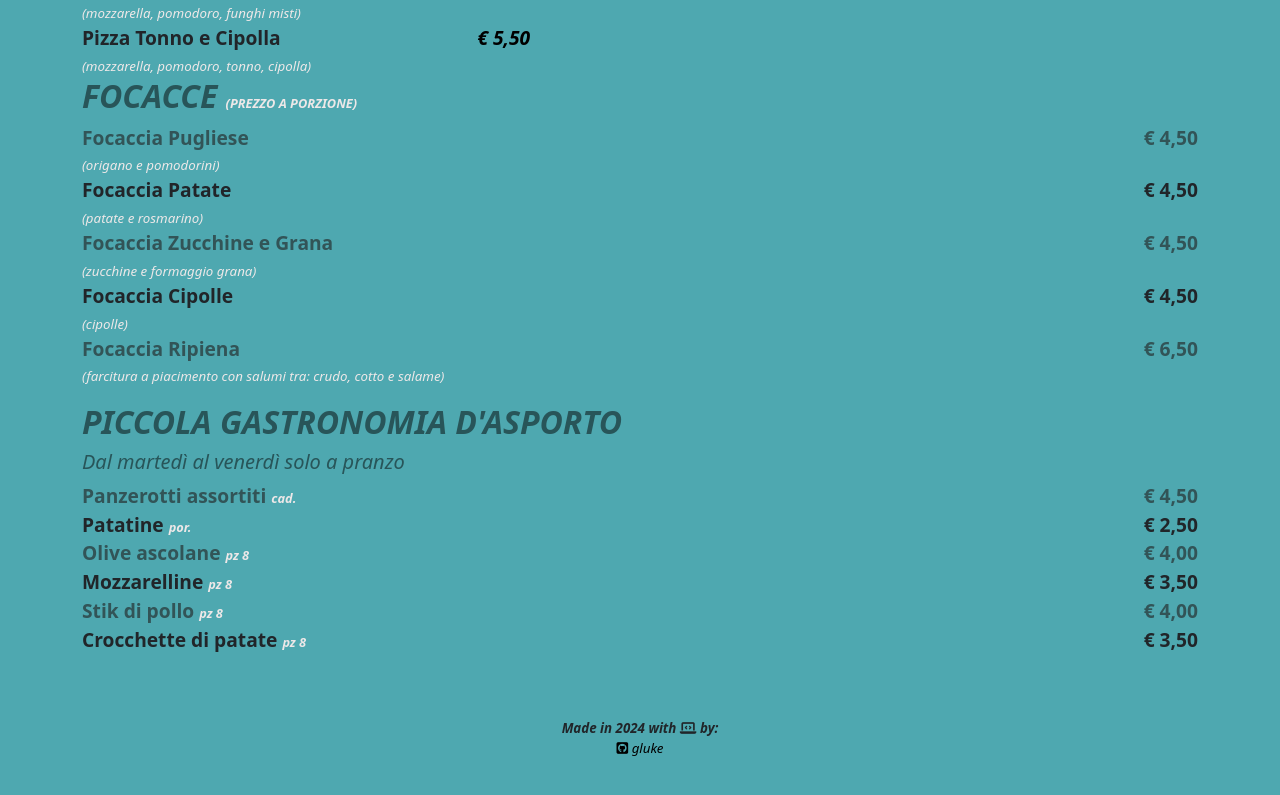
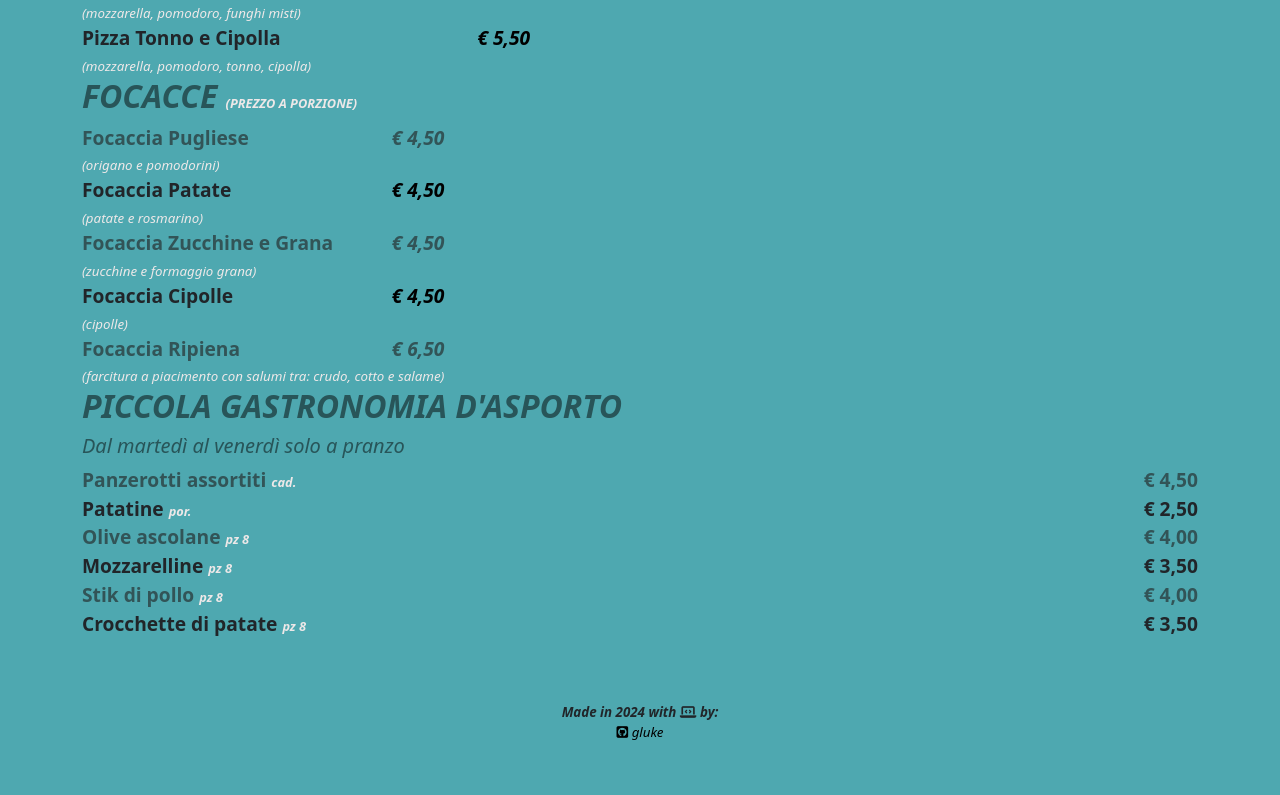
Before and after one commit to gluke0/isso-pizza-menu, a Vue app: page / in a window 1280 px wide. Shown: the part 1576-2371 px from the top of the page. Built offline with nearby package versions, Linux system fonts and the light colour scheme.

Commit message:
details added to focaccia

```diff
--- a/src/assets/components/views/mfocaccia.vue
+++ b/src/assets/components/views/mfocaccia.vue
@@ -18,31 +18,30 @@ export default {
       <h3 class="text-uppercase">focacce <span class="detmain">(prezzo a porzione)</span></h3>
       <div class="d-flex justify-content-between">
         <div>
-          <ul class="ps-0">
-            <li class="oddy">Focaccia Pugliese</li>
+            <div class="d-flex justify-content-between">
+              <li class="oddy">Focaccia Pugliese</li> <span class="oddy">€ 4,50</span>
+            </div>
             <span>(origano e pomodorini)</span>
-            <li>Focaccia Patate</li>
+
+            <div class="d-flex justify-content-between">
+              <li>Focaccia Patate</li> <span class="even">€ 4,50</span>
+            </div>
             <span>(patate e rosmarino)</span>
-            <li class="oddy">Focaccia Zucchine e Grana</li>
+
+            <div class="d-flex justify-content-between">
+              <li class="oddy">Focaccia Zucchine e Grana</li> <span class="oddy">€ 4,50</span>
+            </div>
             <span>(zucchine e formaggio grana)</span>
-            <li>Focaccia Cipolle</li>
+
+            <div class="d-flex justify-content-between">
+              <li>Focaccia Cipolle</li> <span class="even">€ 4,50</span>
+            </div>
             <span>(cipolle)</span>
-            <li class="oddy">Focaccia Ripiena</li>
+
+            <div class="d-flex justify-content-between">
+              <li class="oddy">Focaccia Ripiena</li> <span class="oddy">€ 6,50</span>
+            </div>
             <span>(farcitura a piacimento con salumi tra: crudo, cotto e salame)</span>
-          </ul>
-        </div>
-        <div>
-          <ul class="">
-            <li class="oddy">€ 4,50</li>
-            <br>
-            <li>€ 4,50</li>
-            <br>
-            <li class="oddy">€ 4,50</li>
-            <br>
-            <li>€ 4,50</li>
-            <br>
-            <li class="oddy">€ 6,50</li>
-          </ul>
         </div>
       </div>
     </div>
```
